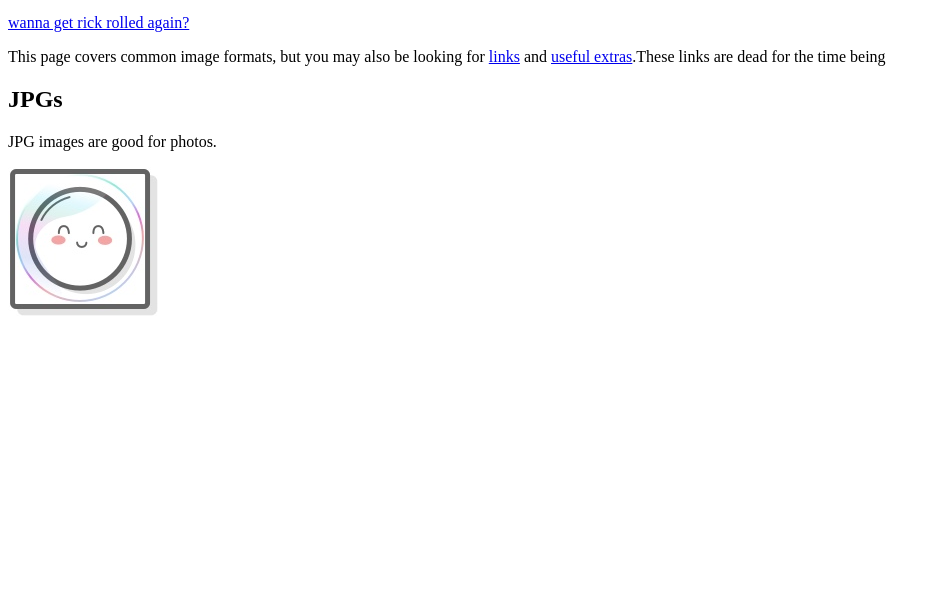
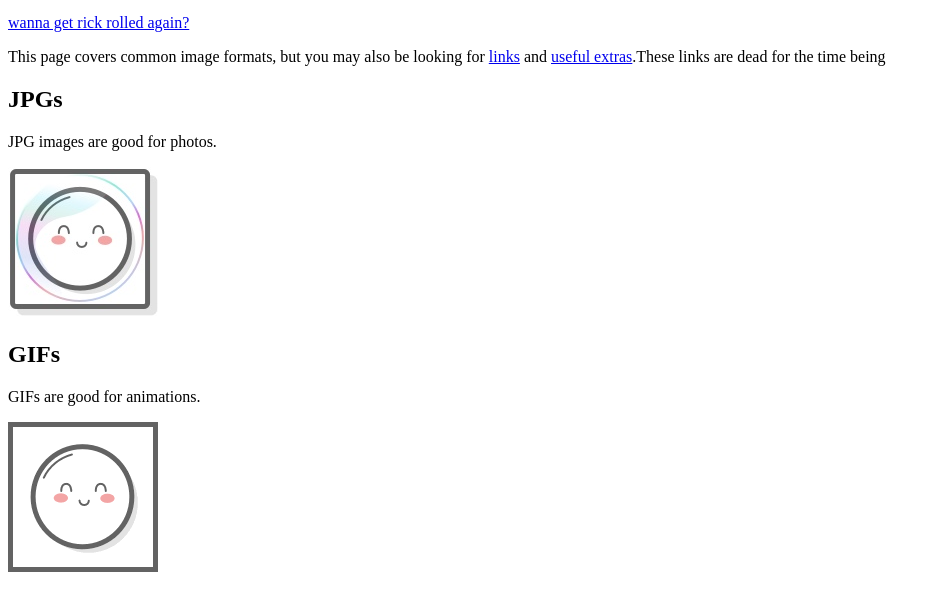
Before and after one commit to wheelinwoody75/git_test, a plain HTML site: page odinhtml/pages/images.html in a window 1280 px wide. Shown: the part 100-710 px from the top of the page, without its empty margins (0-941 px from the left). Drawn offline with Linux system fonts and the light colour scheme.

Commit message:
added mochi.gif

```diff
--- a/odinhtml/pages/images.html
+++ b/odinhtml/pages/images.html
@@ -22,6 +22,12 @@
 
      <img src='../images/mochi.jpg'/>
 
+     <h2>GIFs</h2>
+
+<p>GIFs are good for animations.</p>
+
+<img src='../images/mochi.gif'/>
+
 
 
 
```
